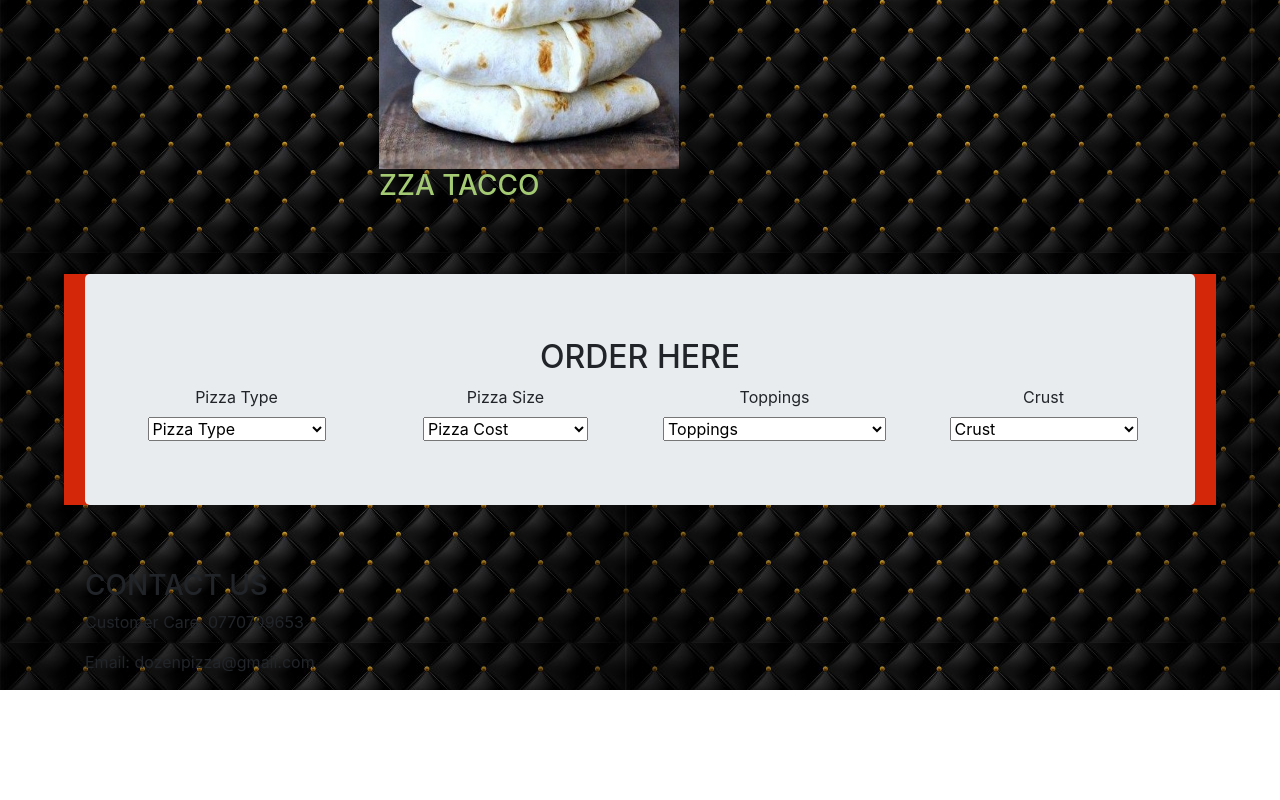
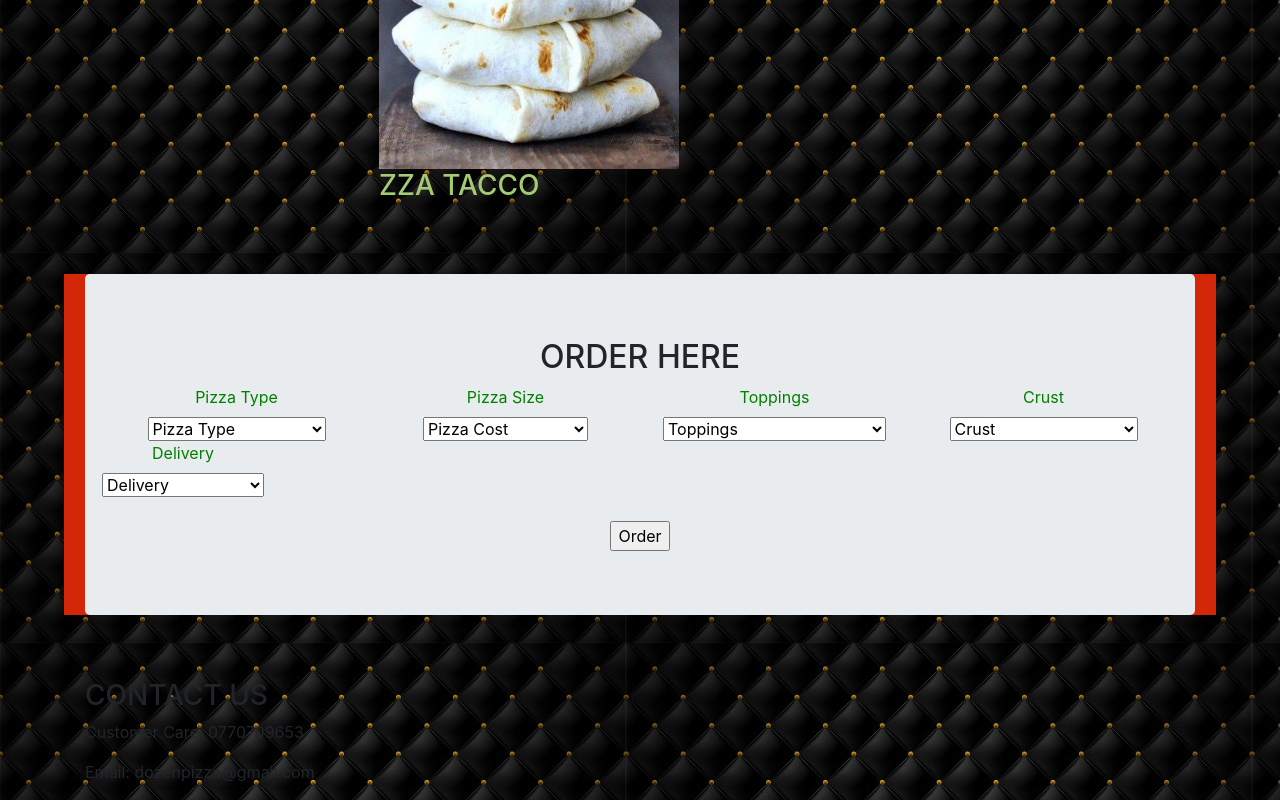
Before and after one commit to MarkMuniu/weekfour, a plain HTML site: page index.html in a window 1280 px wide. Shown: the part 6377-7177 px from the top of the page. Before the commit the page ends 7067 px from the top, so only its background shows below. Drawn offline with nearby package versions, Linux system fonts and the light colour scheme.

Commit message:
add color to the 'Order Here' texts through css

```diff
--- a/css/styles.css
+++ b/css/styles.css
@@ -91,3 +91,10 @@ body {
   text-align: center;
   background-color: rgb(212, 38, 8);
 }
+
+#order{
+  color:green;
+}
+#orderbutton{
+  text-align: center;
+}
--- a/index.html
+++ b/index.html
@@ -203,8 +203,19 @@
 
               </select>
             </div>
-
+            <br>
+            <div class="delivery">
+              <label for="">Delivery</label>
+              <br>
+              <select name="" id="crust">
+                <option value="Delivery">Delivery</option>
+                <option value="Delivery">Delivary = Ksh.150</option>
+                <option value="NoDelivery">No Delivary</option>
+              </select>
+            </div>
           </div>
+          <br>
+          <input type="submit" class="button" value="Order" id="orderbutton">
         </form>
       </div>
     </div>
```
